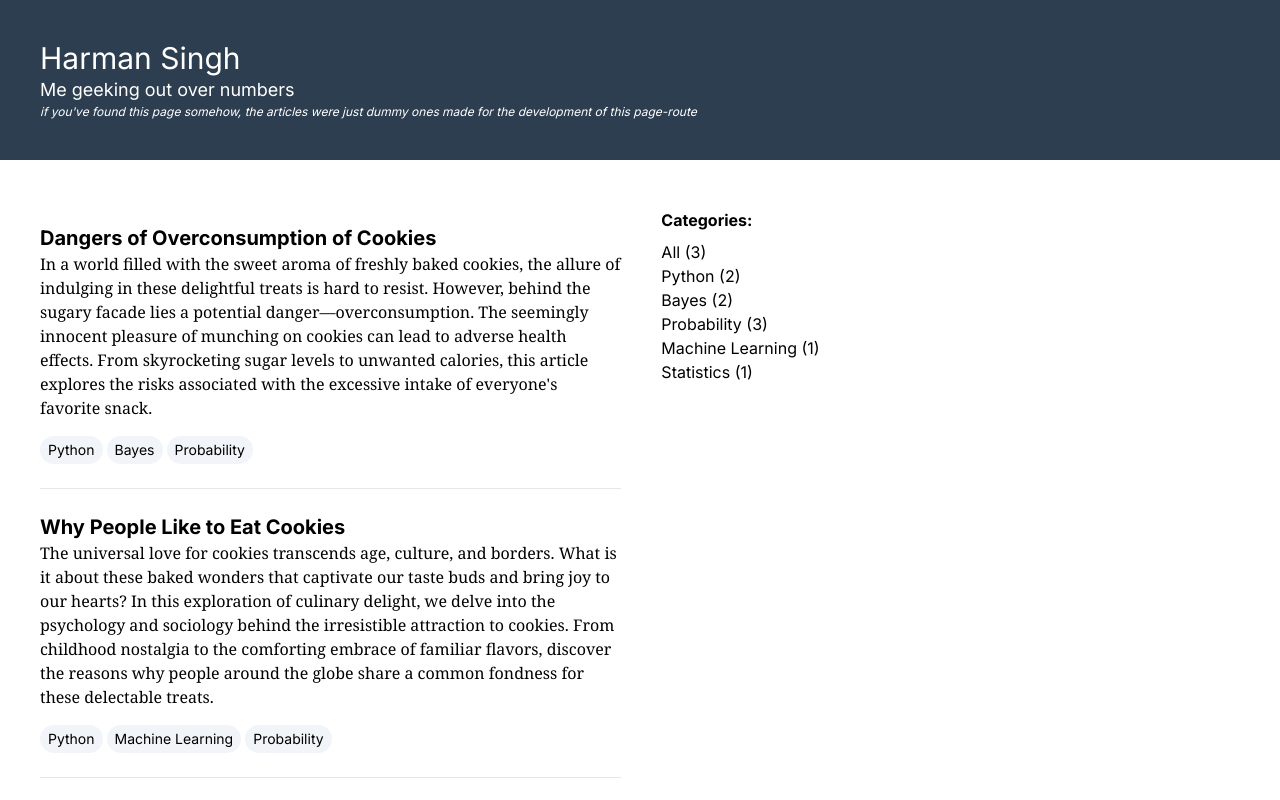
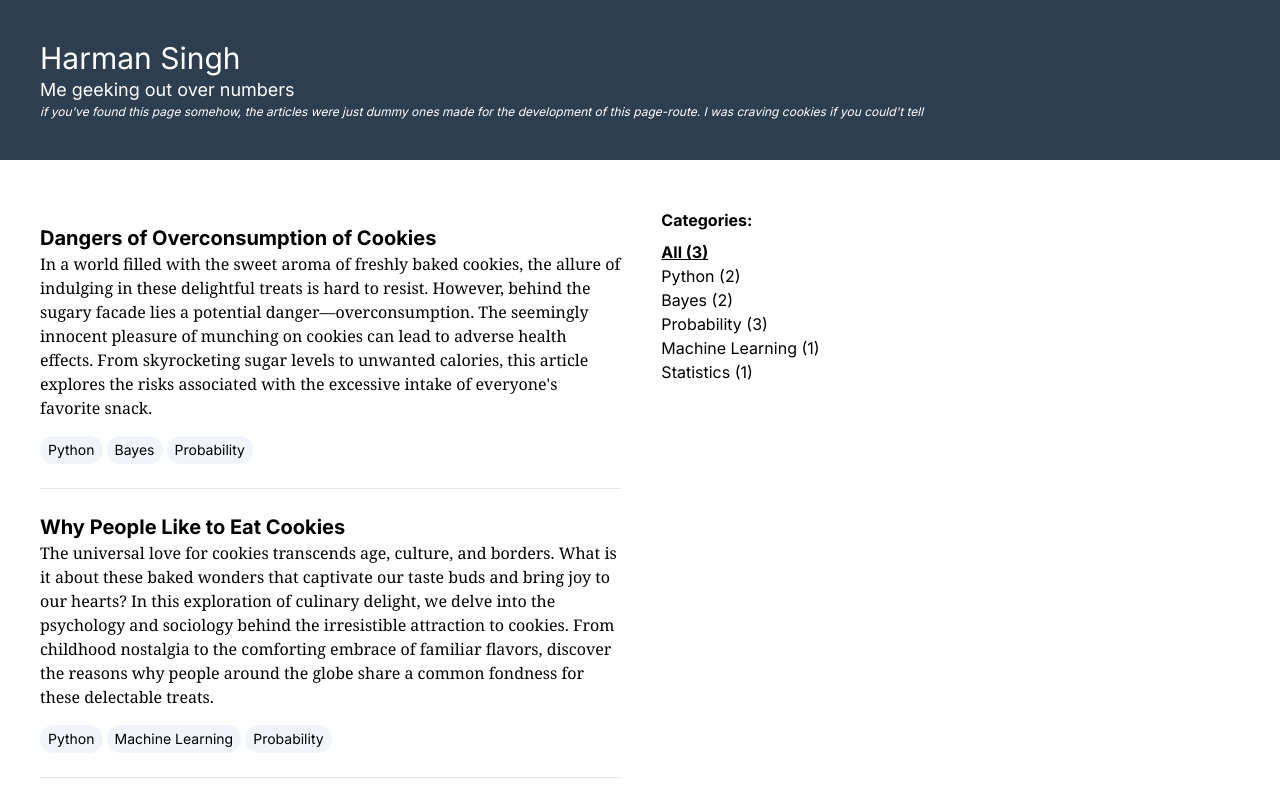
Before and after one commit to Harmxn02/harmansingh.nl, a Next.js app: page /publications in a window 1280 px wide. Shown: the top 800 px of the page. Built offline with nearby package versions, Linux system fonts and the light colour scheme.

Commit message:
Underline active category + move header to own component (so its reusable)

```diff
--- /dev/null
+++ b/src/app/publications/Header.jsx
@@ -0,0 +1,16 @@
+import React from "react";
+
+const Header = () => {
+	return (
+		<div className="min-h-[15vh] bg-[#2c3e50] text-white p-10">
+			<h2 className="text-3xl">Harman Singh</h2>
+			<h1 className="text-lg">Me geeking out over numbers</h1>
+			<p className="text-xs italic">
+				if you&apos;ve found this page somehow, the articles were just
+				dummy ones made for the development of this page-route. I was craving cookies if you could&apos;t tell
+			</p>
+		</div>
+	);
+};
+
+export default Header;
--- a/src/app/publications/page.jsx
+++ b/src/app/publications/page.jsx
@@ -3,6 +3,8 @@
 import React, { useState } from "react";
 import publications from "./publications.json";
 import Publication from "./Publication";
+
+import Header from "./Header";
 
 const page = () => {
 	const [selectedCategory, setSelectedCategory] = useState("");
@@ -30,6 +32,7 @@ const page = () => {
 
 	const handleCategoryClick = (category) => {
 		setSelectedCategory(category);
+		setActiveSelection(category);
 	};
 
 	const filteredPublications = selectedCategory
@@ -40,14 +43,7 @@ const page = () => {
 
 	return (
 		<div>
-			<div className="min-h-[15vh] bg-[#2c3e50] text-white p-10">
-				<h2 className="text-3xl">Harman Singh</h2>
-				<h1 className="text-lg">Me geeking out over numbers</h1>
-				<p className="text-xs italic">
-					if you&apos;ve found this page somehow, the articles were
-					just dummy ones made for the development of this page-route
-				</p>
-			</div>
+			<Header />
 			<div className="flex m-10">
 				<div className="max-w-2xl">
 					{filteredPublications.map((publication) => {
@@ -63,13 +59,23 @@ const page = () => {
 				<div className="ml-10">
 					<p className="font-bold my-2">Categories:</p>
 					<ul>
-						<li onClick={() => handleCategoryClick("")}>
+						<li
+							onClick={() => handleCategoryClick("")}
+							className={
+								activeSelection === "" ? "font-bold underline underline-offset-1" : ""
+							}
+						>
 							All ({publications.length})
 						</li>
 						{Object.keys(articlesPerCategory).map((category) => (
 							<li
 								key={category}
 								onClick={() => handleCategoryClick(category)}
+								className={
+									activeSelection === category
+										? "font-bold underline underline-offset-1"
+										: "cursor-pointer"
+								}
 							>
 								{category} ({articlesPerCategory[category]})
 							</li>
```
